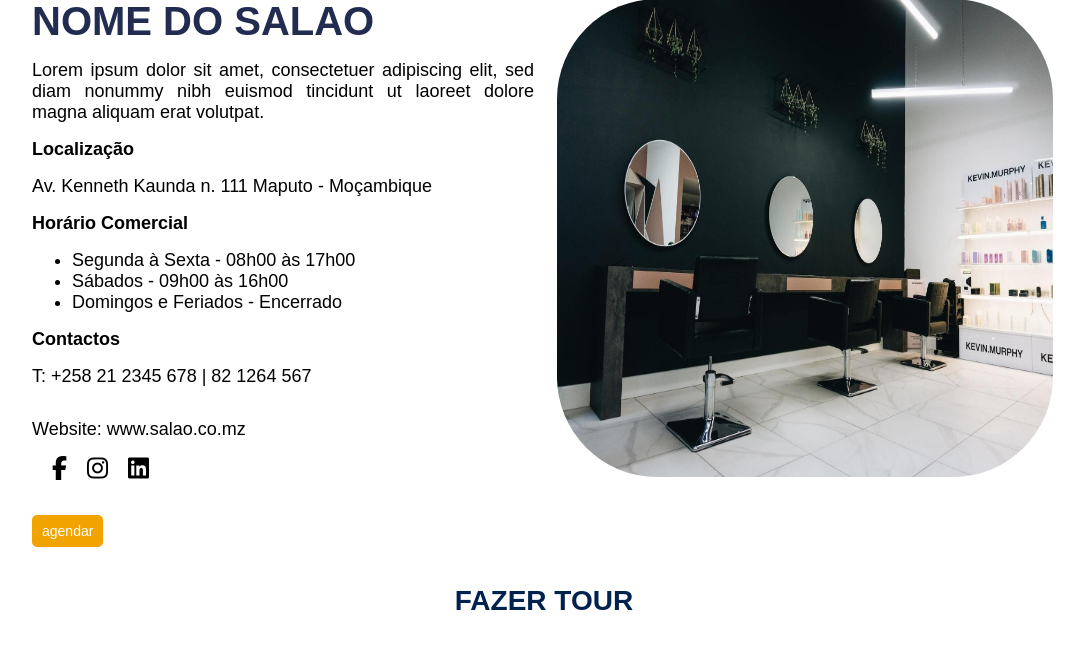
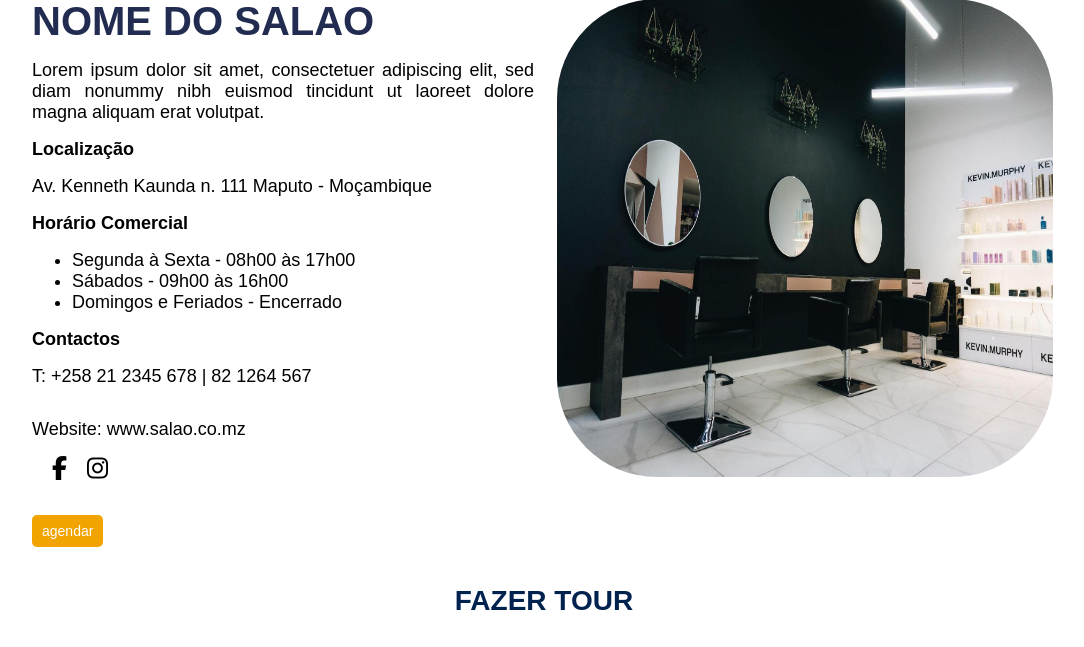
Before and after one commit to Iyonissio/Agendamento-Page-PHP, a PHP site: page /sectionSalaoDescricao.php in a window 1280 px wide. Shown: the part 129-776 px from the top of the page, without its empty margins (96-1180 px from the left). Run offline with PHP 8.4, Linux system fonts and the light colour scheme; some libraries are stand-ins or nearby versions.

Commit message:
detalhes

```diff
--- a/sectionClinicaDescricao.php
+++ b/sectionClinicaDescricao.php
@@ -63,7 +63,6 @@
     <div class="paginas_estabelecmentos">
       <span><i class="fab fa-facebook-f"></i></span>
       <span><i class="fab fa-instagram"></i></span>
-      <span><i class="fab fa-linkedin"></i></span>
     </div>
     <div class="button_agendar">
       <button id="myBtn">agendar</button>
--- a/sectionRestauranteDescricao.php
+++ b/sectionRestauranteDescricao.php
@@ -62,7 +62,6 @@
     <div class="paginas_estabelecmentos">
       <span><i class="fab fa-facebook-f"></i></span>
       <span><i class="fab fa-instagram"></i></span>
-      <span><i class="fab fa-linkedin"></i></span>
     </div>
     <div class="button_agendar">
       <button id="myBtn">agendar</button>
--- a/sectionSalaoDescricao.php
+++ b/sectionSalaoDescricao.php
@@ -62,7 +62,6 @@
     <div class="paginas_estabelecmentos">
       <span><i class="fab fa-facebook-f"></i></span>
       <span><i class="fab fa-instagram"></i></span>
-      <span><i class="fab fa-linkedin"></i></span>
     </div>
     <div class="button_agendar">
       <button id="myBtn">agendar</button>
```
